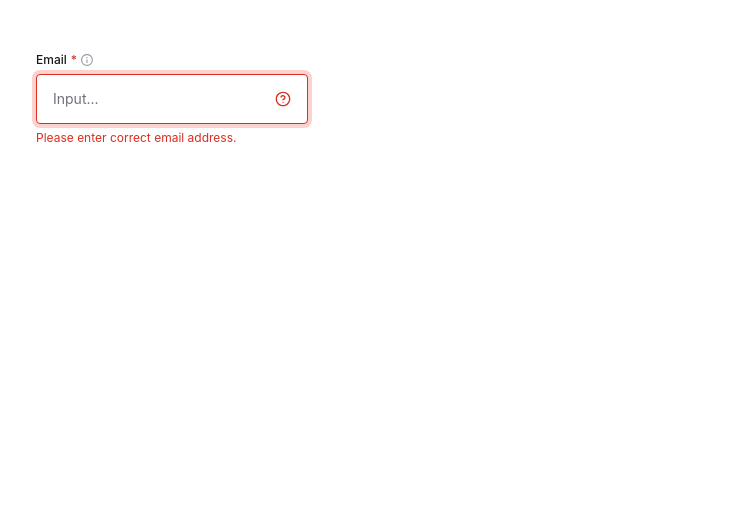
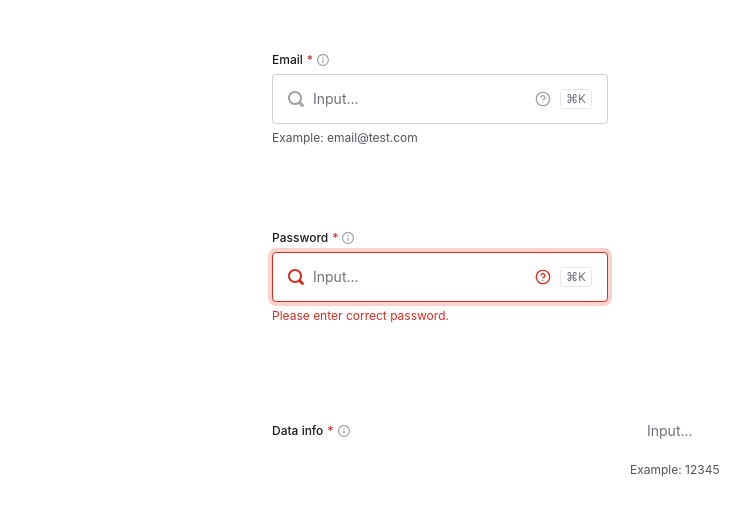
Before and after one commit to IvanRuskevych/Storybook-InputGroup, a React (Vite) app: page / in a window 1280 px wide. Shown: the top 514 px of the page, without its empty margins (14-764 px from the left). Built offline with nearby package versions, Linux system fonts and the light colour scheme.

Commit message:
add: examples

```diff
--- a/src/App.tsx
+++ b/src/App.tsx
@@ -1,20 +1,29 @@
 import { InputGroup } from "./shared/ui";
 import { ThemeStyles } from "./shared/styles";
+import styled from "styled-components";
 
 function App() {
-  const isError = true;
+  const isError = false;
   const isInvisibleBorder = false;
   const position = "top";
+  const Container = styled.div`
+    display: flex;
+    flex-direction: column;
+    gap: 5rem;
+    width: 60%;
+    margin: 0 auto;
+  `;
 
   return (
     <ThemeStyles theme={"light"}>
+      <Container>
         <InputGroup
           position={position}
           inputLabelProps={{
             htmlFor: "email",
             label: "Email",
             required: true,
-          textTooltip: "This is a tooltip 1",
+            textTooltip: "This is an email tooltip",
             isInfoIcon: true,
           }}
           inputTextProps={{
@@ -22,10 +31,9 @@ function App() {
             placeholder: "Input...",
             isError: isError,
             isInvisibleBorder: isInvisibleBorder,
-          isIconSearch: false,
-
+            isIconSearch: true,
             isIconHelp: true,
-          isIconShortkey: false,
+            isIconShortkey: true,
           }}
           inputAnnotationProps={{
             text: "Example: email@test.com",
@@ -33,6 +41,57 @@ function App() {
             isError: isError,
           }}
         />
+
+        <InputGroup
+          position={position}
+          inputLabelProps={{
+            htmlFor: "password",
+            label: "Password",
+            required: true,
+            textTooltip: "This is a password tooltip",
+            isInfoIcon: true,
+          }}
+          inputTextProps={{
+            id: "email",
+            placeholder: "Input...",
+            isError: true,
+            isInvisibleBorder: isInvisibleBorder,
+            isIconSearch: true,
+            isIconHelp: true,
+            isIconShortkey: true,
+          }}
+          inputAnnotationProps={{
+            text: "Example: Password12@!%",
+            textError: "Please enter correct password. ",
+            isError: true,
+          }}
+        />
+
+        <InputGroup
+          position={"side"}
+          inputLabelProps={{
+            htmlFor: "data",
+            label: "Data info",
+            required: true,
+            textTooltip: "This is a data tooltip",
+            isInfoIcon: true,
+          }}
+          inputTextProps={{
+            id: "email",
+            placeholder: "Input...",
+            isError: false,
+            isInvisibleBorder: true,
+            isIconSearch: false,
+            isIconHelp: false,
+            isIconShortkey: false,
+          }}
+          inputAnnotationProps={{
+            text: "Example: 12345",
+            textError: "Please enter data. ",
+            isError: false,
+          }}
+        />
+      </Container>
     </ThemeStyles>
   );
 }
```
Lines whose indentation alone changed are shown as unchanged.
